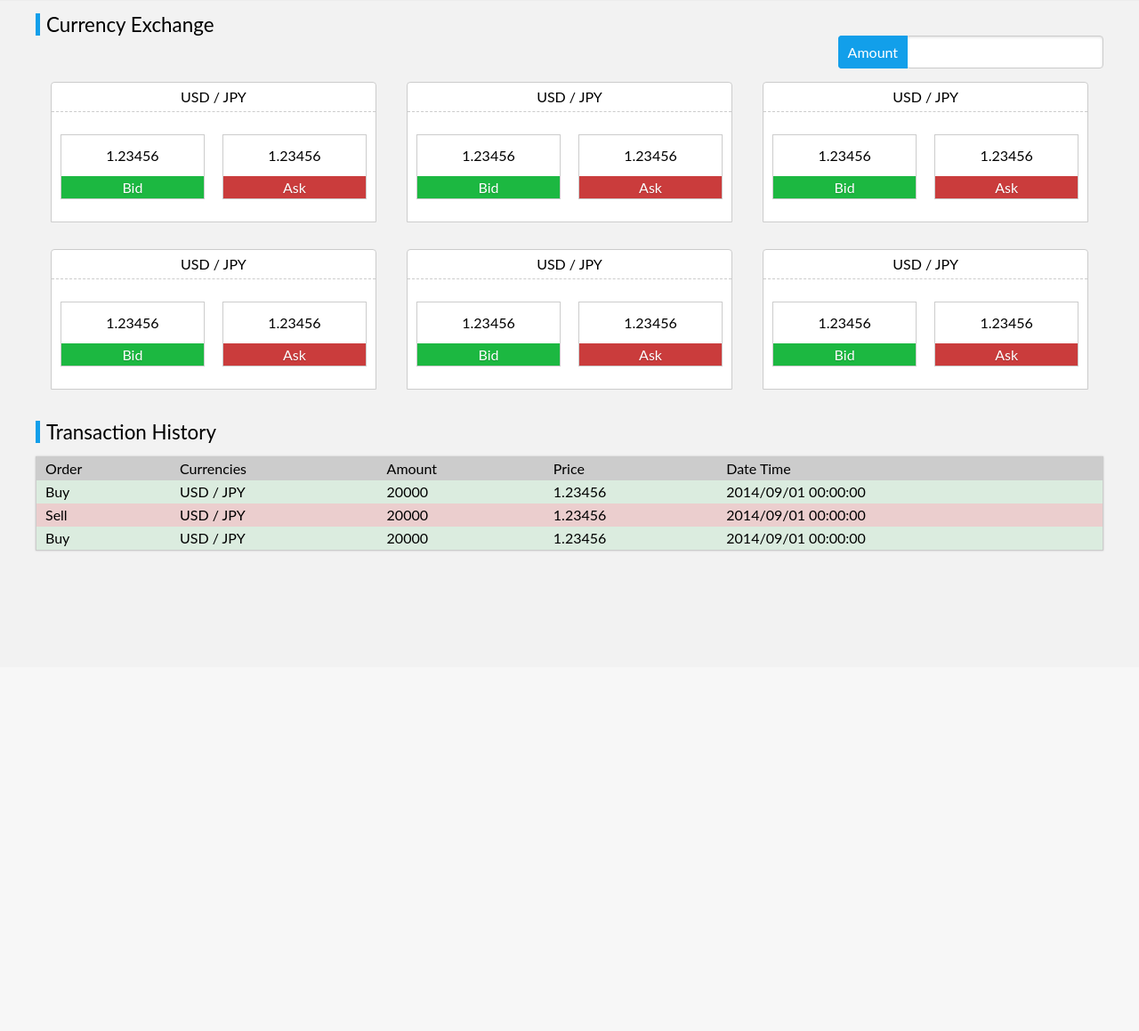
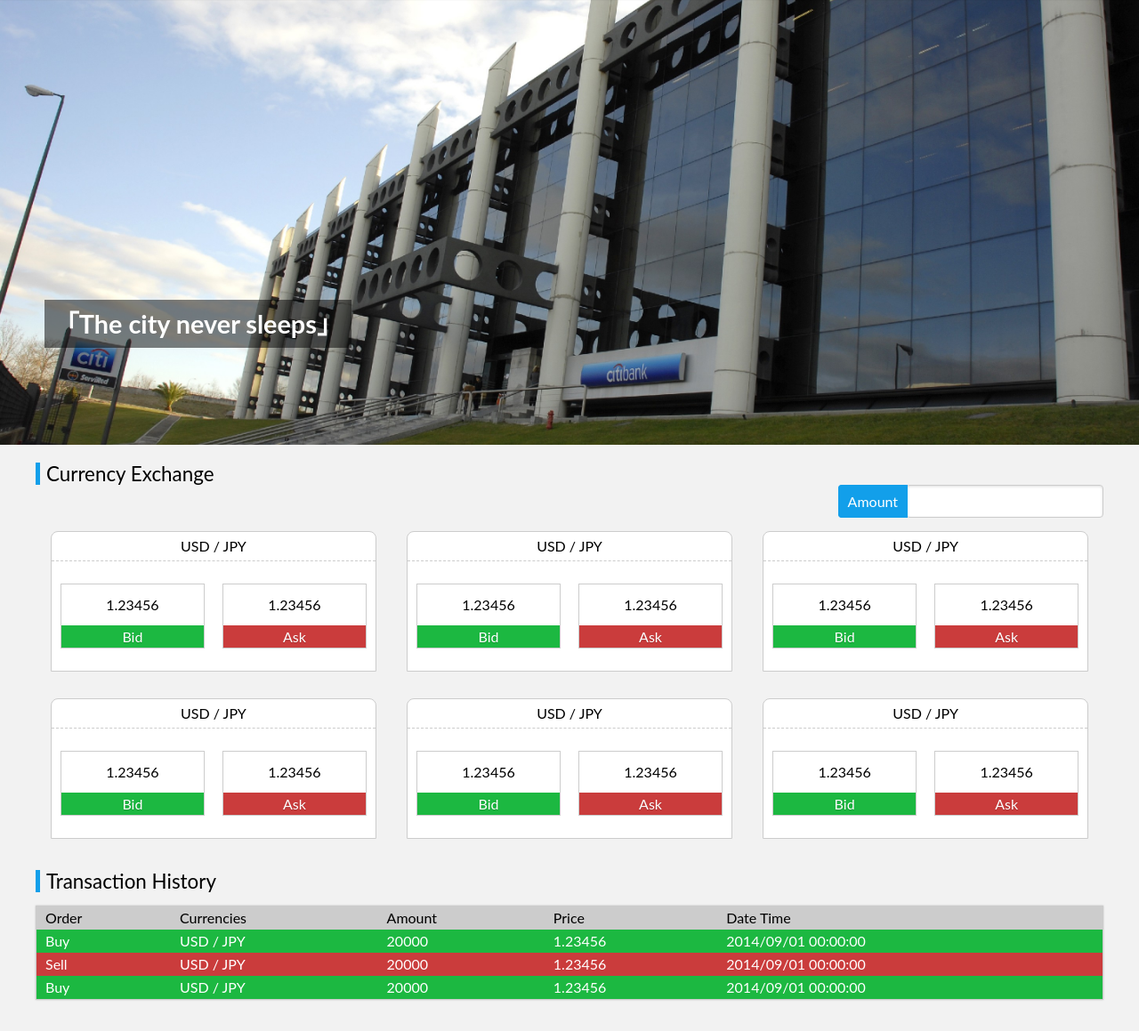
Before and after one commit to rongday/fun, a PHP site: page /its-test/index.html in a window 1280 px wide. Shown: the part 50-1209 px from the top of the page at 89% size. Before the commit the page ends 670 px from the top, so only its background shows below. Run offline with PHP 8.4, Linux system fonts and the light colour scheme.

Commit message:
add banner & css reorganize

```diff
--- a/its-test/style.css
+++ b/its-test/css/style.css
@@ -130,7 +130,7 @@
 	background-image: linear-gradient(transparent, rgba(0, 0, 0, 0.05) 40%, rgba(0, 0, 0, 0.1));
 }
 .container {
-	margin-top: 65px;
+	margin-top: 50px;
 }
 .container .col3 {
 	width: 33%;
@@ -139,6 +139,21 @@
     text-rendering: auto;
     vertical-align: top;
     word-spacing: normal;
+}
+.container .banner {
+	background: url("../img/banner2.jpg") center no-repeat fixed;
+	background-size: cover;
+	height: 500px;
+}
+.container .banner .slogan {
+	color:#fff;
+	font-size: 1.8em;
+	font-weight: 700;
+	background: rgba(0, 0, 0, 0.5);
+	padding: 10px;
+	position: relative;
+	top: 350px;
+	left: 50px;
 }
 .container .rate, .container .history{
 	max-width: 1200px;
@@ -183,8 +198,8 @@
 	margin: 15px;
 	border: 1px solid #ccc;
 	background: #FFF;
-	border-top-left-radius: 4px;
-	border-top-right-radius: 4px;
+	border-top-left-radius: 8px;
+	border-top-right-radius: 8px;
 }
 .container .rate .rate_top input:focus,
 .container .rate .rate_content:hover {
@@ -246,8 +261,9 @@
 	background: #ccc;
 }
 .container .history table tbody tr {
-	background: rgba(28, 184, 65, 0.1);
+	background: rgb(28, 184, 65);
+	color: #fff;
 }
 .container .history table tbody tr:nth-child(even) {
-	background: rgba(202, 60, 60, 0.2);
+	background: rgb(202, 60, 60);
 }
--- a/its-test/index.html
+++ b/its-test/index.html
@@ -6,7 +6,7 @@
 <title>Exchange Platform</title>
 <meta name="description" content="">
 <meta name="keywords" content="">
-<link href="style.css" rel="stylesheet">
+<link href="css/style.css" rel="stylesheet">
 </head>
 <body>
 	<header class="clearfix">
@@ -19,6 +19,9 @@
 		</nav>
 	</header>
 	<div class="container">
+		<section class="banner">
+			<span class="slogan">「The city never sleeps」</span>
+		</section>
 		<section class="rate clearfix">
 			<div class="rate_top">
 				<h2>Currency Exchange</h2>
```
Also changed, not shown: its-test/img/banner1.jpg (added), its-test/img/banner2.jpg (added), its-test/img/banner3.jpg (added).
